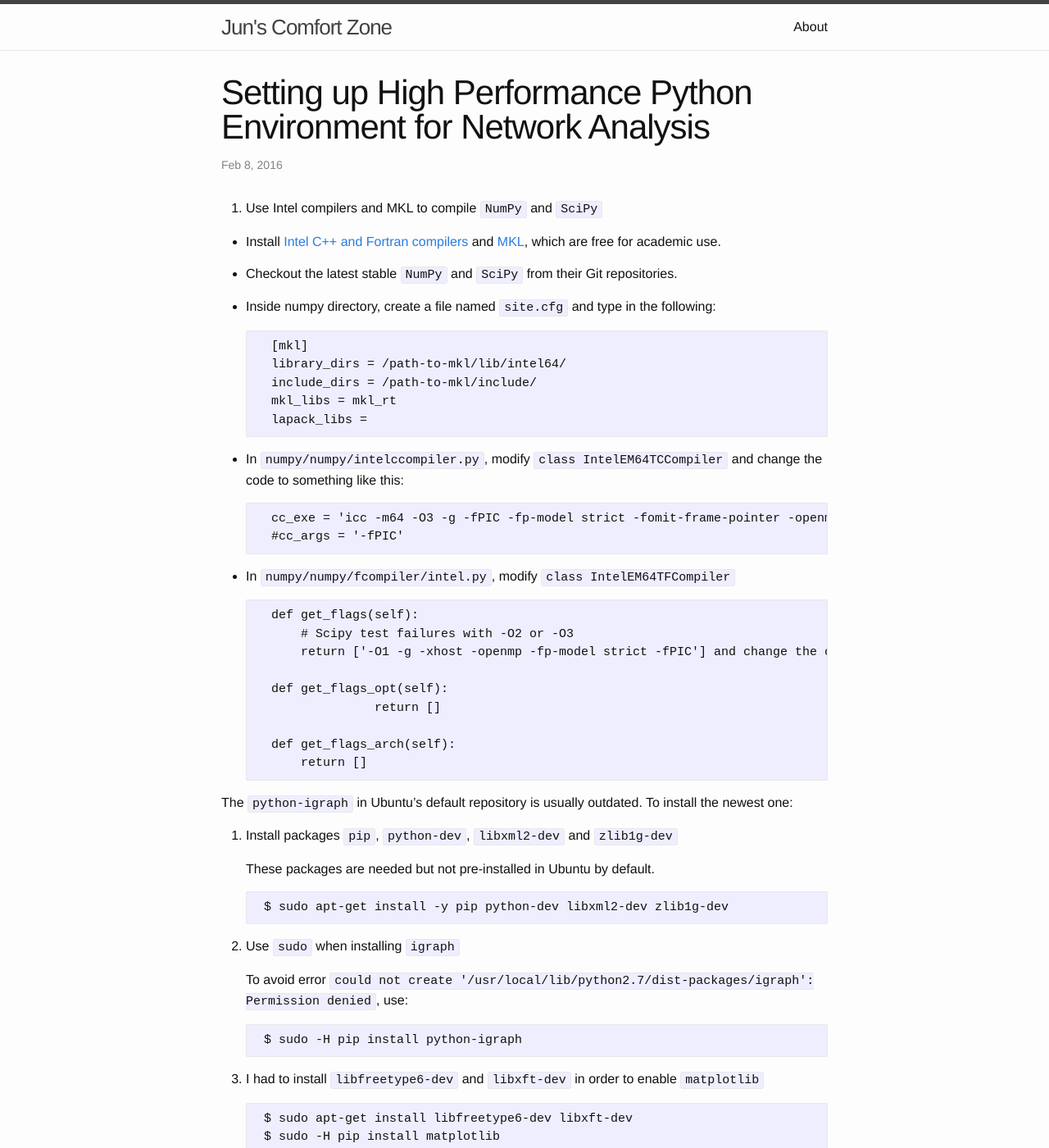
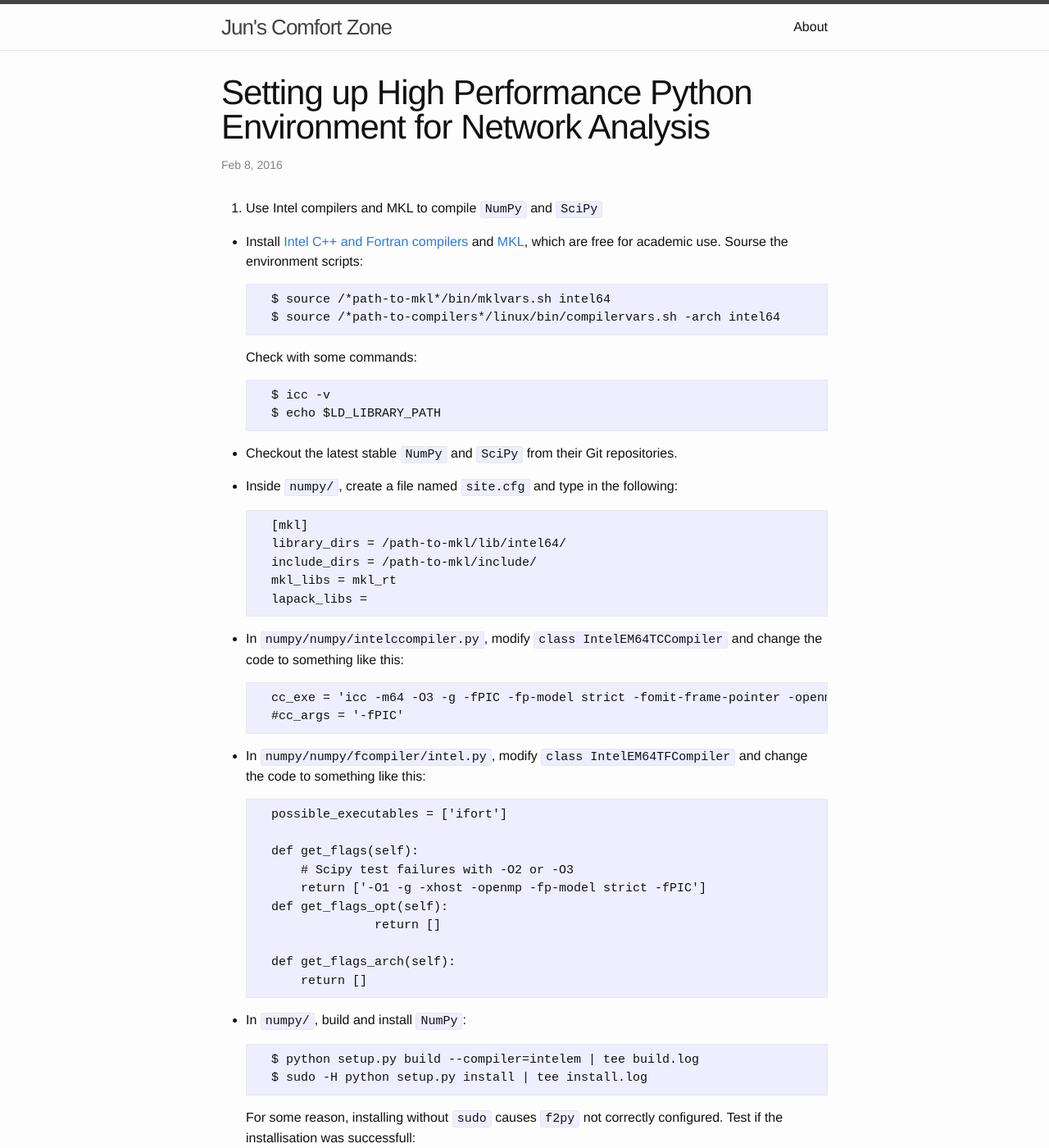
Before and after one commit to yfiua/yfiua.github.io, a Jekyll site: the page built from _posts/2016-02-08-install-python-igraph-matplotlib.markdown, in a window 1280 px wide and 1400 px high. Shown: the whole window at 82% size. Built offline with Jekyll 4.4.1, drawn with Linux system fonts in a browser that asks for light colours; comment, search, counter and statistics services are not loaded; some of the changed text lies outside the part shown.

Commit message:
blog update

```diff
--- a/_posts/2016-02-08-install-python-igraph-matplotlib.markdown
+++ b/_posts/2016-02-08-install-python-igraph-matplotlib.markdown
@@ -8,11 +8,19 @@
 
 1. Use Intel compilers and MKL to compile `NumPy` and `SciPy`
 
-* Install [Intel C++ and Fortran compilers](https://software.intel.com/en-us/intel-compilers) and [MKL](https://software.intel.com/en-us/intel-mkl), which are free for academic use.
+* Install [Intel C++ and Fortran compilers](https://software.intel.com/en-us/intel-compilers) and [MKL](https://software.intel.com/en-us/intel-mkl), which are free for academic use. Sourse the environment scripts:
+
+		$ source /*path-to-mkl*/bin/mklvars.sh intel64
+		$ source /*path-to-compilers*/linux/bin/compilervars.sh -arch intel64
+
+	Check with some commands:
+
+		$ icc -v
+		$ echo $LD_LIBRARY_PATH
 
 * Checkout the latest stable `NumPy` and `SciPy` from their Git repositories.
 
-* Inside numpy directory, create a file named `site.cfg` and type in the following:
+* Inside `numpy/`, create a file named `site.cfg` and type in the following:
 
         [mkl]
         library_dirs = /path-to-mkl/lib/intel64/
@@ -25,19 +33,31 @@
         cc_exe = 'icc -m64 -O3 -g -fPIC -fp-model strict -fomit-frame-pointer -openmp -xHost'
         #cc_args = '-fPIC'
 
-* In `numpy/numpy/fcompiler/intel.py`, modify `class IntelEM64TFCompiler`
+* In `numpy/numpy/fcompiler/intel.py`, modify `class IntelEM64TFCompiler` and change the code to something like this:
+
+		possible_executables = ['ifort']
 
 		def get_flags(self):
 			# Scipy test failures with -O2 or -O3
-			return ['-O1 -g -xhost -openmp -fp-model strict -fPIC'] and change the code to something like this:
-
+			return ['-O1 -g -xhost -openmp -fp-model strict -fPIC']
 		def get_flags_opt(self):
   			return []
 
 		def get_flags_arch(self):
 			return []
 
+* In `numpy/`, build and install `NumPy`:
 
+		$ python setup.py build --compiler=intelem | tee build.log
+		$ sudo -H python setup.py install | tee install.log
+
+	For some reason, installing without `sudo` causes `f2py` not correctly configured. Test if the installisation was successfull:
+
+		$ python
+		>>> import numpy
+		>>> numpy.__version__()
+		>>> numpy.__config__.show()
+		>>> numpy.test()
 
 
 
```
